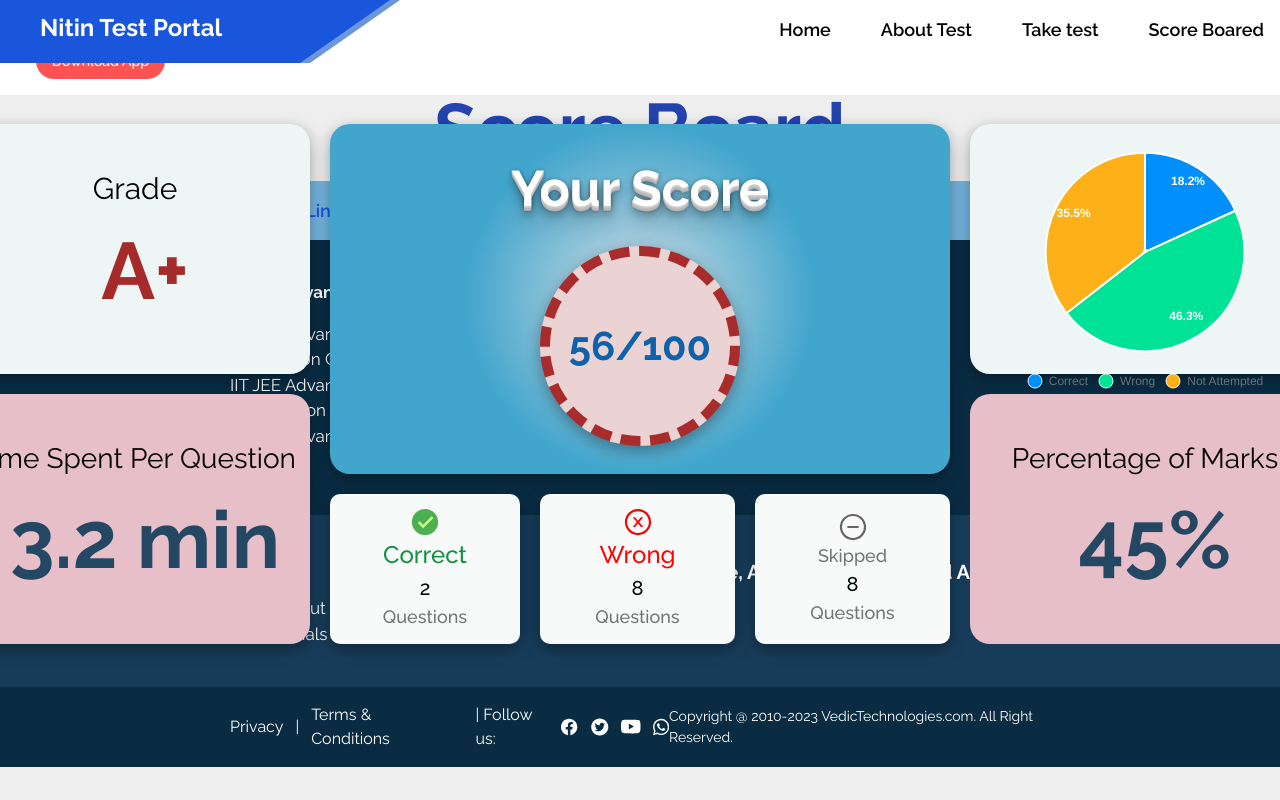
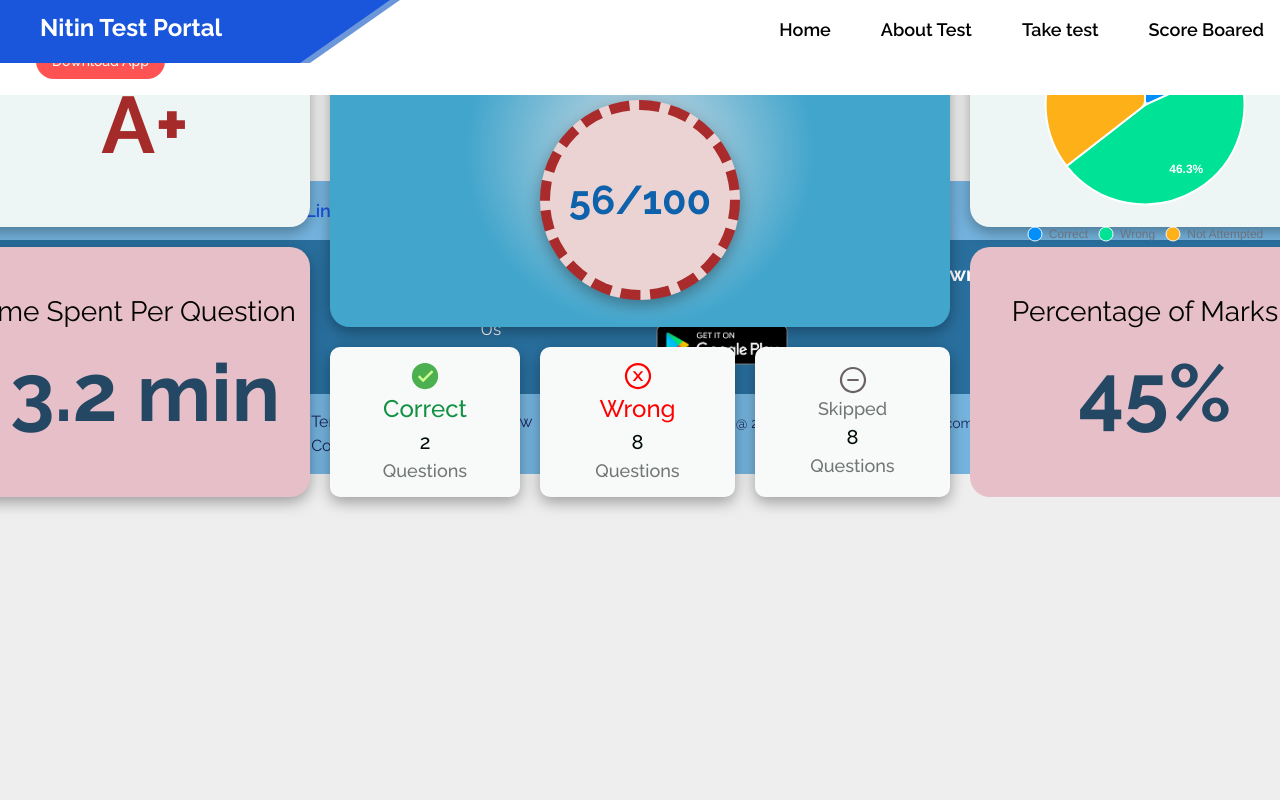
Before and after one commit to abhinavbgpgit/onlineTest, a React (Create React App) app: page /result in a window 1280 px wide. Shown: the top 800 px of the page. Built offline with nearby package versions, Linux system fonts and the light colour scheme.

Commit message:
footer ready

```diff
--- a/src/pages/Footer/Footer.js
+++ b/src/pages/Footer/Footer.js
@@ -1,52 +1,52 @@
-import React from "react";
+import React, { useState } from "react";
 import playStoreIcon from "../../images/googleplay.png";
 import { BsFacebook, BsYoutube, BsWhatsapp } from "react-icons/bs";
 import { AiFillTwitterCircle } from "react-icons/ai";
 import "./footer.css";
 import { AiOutlineCaretDown } from "react-icons/ai";
 const Footer = () => {
+  const [toggle, setToggle]=useState(false)
   return (
     <div className="text-white">
-      <div className="bg-[#75b4df] px-[230px] py-4 flex items-center ">
+      <div className="bg-[#75b4df] px-[230px] py-4 flex items-center " onClick={()=>setToggle(!toggle)}>
         <AiOutlineCaretDown className="cursor-pointer" />
         <span className="text-[18px] ml-2 font-semibold text-blue-700 hover:text-blue-950 cursor-pointer ">
           Quick Links{" "}
         </span>
-        {/* <span className="text-base">Explore popular categories</span> */}
+        <span className="text-base mx-5 text-gray-900">Explore popular categories</span>
       </div>
+      {toggle && (
+ <div className="bg-[#ebf1f5] pl-[230px] pr-[500px] py-10 flex items-center justify-between text-black slow_motion">
+ <div className="text-[17px]">
+   <h1 className="font-bold pb-4">IIT JEE Advanced</h1>
+   <p>IIT JEE Test Chaperwise</p>
+   <p>IIT JEE Test Full Syllabus </p>
 
-      <div className="bg-[#092C43] pl-[230px] pr-[500px] py-10 flex items-center justify-between">
-        <div className="text-[17px]">
-          <h1 className="font-bold pb-4">IIt JEE Advanced</h1>
-          <p>IIT JEE Advanced Preparation Courses</p>
-          <p>IIT JEE Advanced Examination</p>
-          <p>IIT JEE Advanced Mock Tests</p>
  </div>
 
  <div className="text-[17px]">
    <h1 className="font-bold pb-4">JEE Advanced</h1>
-          <p>JEE Main Preparation Courses</p>
-          <p>JEE Main Examination</p>
-          <p>JEE Main Test Series</p>
+   <p>JEE Main Test Chaperwise</p>
+   <p className="">JEE Main Test Full Syllabus</p>
  </div>
 
 
  <div className="text-[17px]">
    <h1 className="font-bold pb-4">NEET-UG</h1>
-          <p>NEET-UG Preparation Courses</p>
-          <p>NEET Crash Course</p>
-          <p>NEET Online Test Series</p>
+   <p>NEET Test Chaperwise</p>
+   <p>NEET Test Full Syllabus</p>
+
  </div>
 </div>
 
-      <div className="bg-[#173C5A] px-[230px] py-10 flex items-center justify-between">
-        <div className="text-[17px]">
-          <h1 className="font-bold pb-4">MORE</h1>
-          <p>Know About us</p>
-          <p>Testinomials</p>
-        </div>
+      )}
 
-        <div className="text-[17px]">
+
+      <div className="bg-[#296f9e] px-[230px] py-5 flex items-center justify-between text-white">
+        <div className="text-[17px] flex gap-10">
+          <div>Know About us</div>
+          <div>Testinomials</div>
+
           <div>Contact Us</div>
           <div>Sitemap</div>
         </div>
@@ -59,7 +59,7 @@ const Footer = () => {
         </div>
       </div>
 
-      <div className="bg-[#092C43] py-4 px-[230px] flex items-center justify-between">
+      <div className="bg-[#75b4df] py-4 px-[230px] flex items-center justify-between text-blue-950">
         <div className="flex items-center justify-center gap-3 text-base">
           <div>Privacy</div>
           <div>|</div>
--- a/src/pages/Footer/footer.css
+++ b/src/pages/Footer/footer.css
@@ -5,3 +5,7 @@
 {
     font-family: 'Raleway', sans-serif;
 }
+.slow_motion
+{
+    transition: max-height 0.5s ease;
+}
```
Lines whose indentation alone changed are shown as unchanged.
